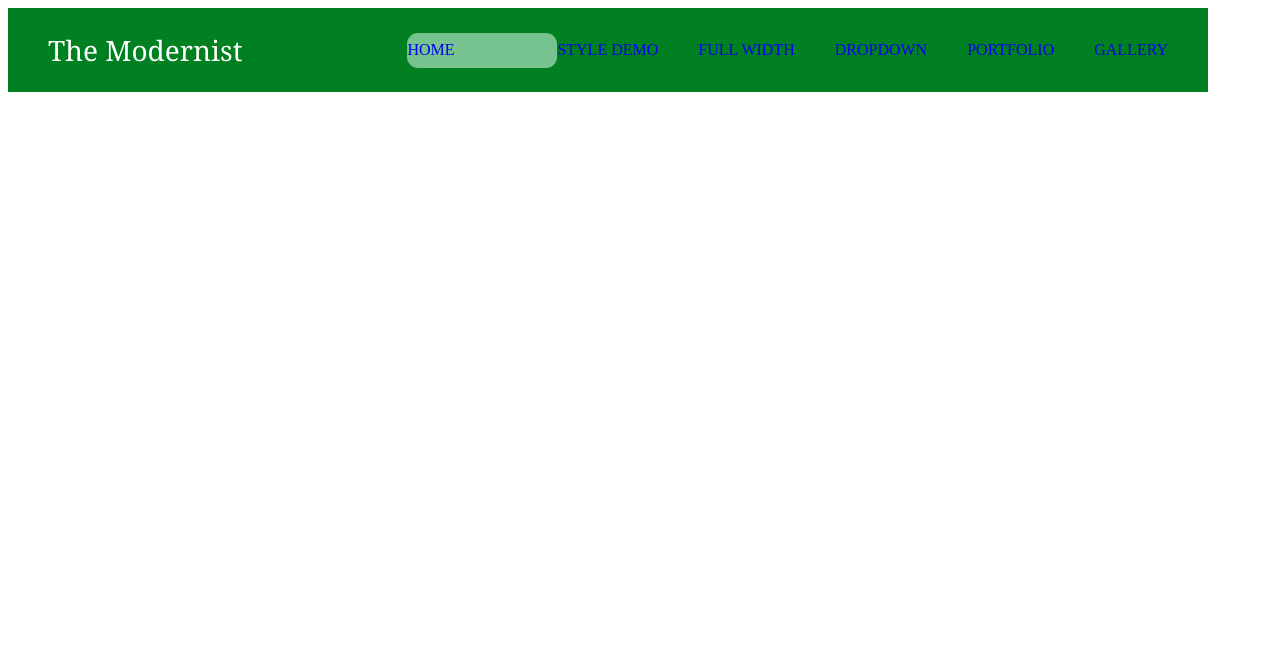
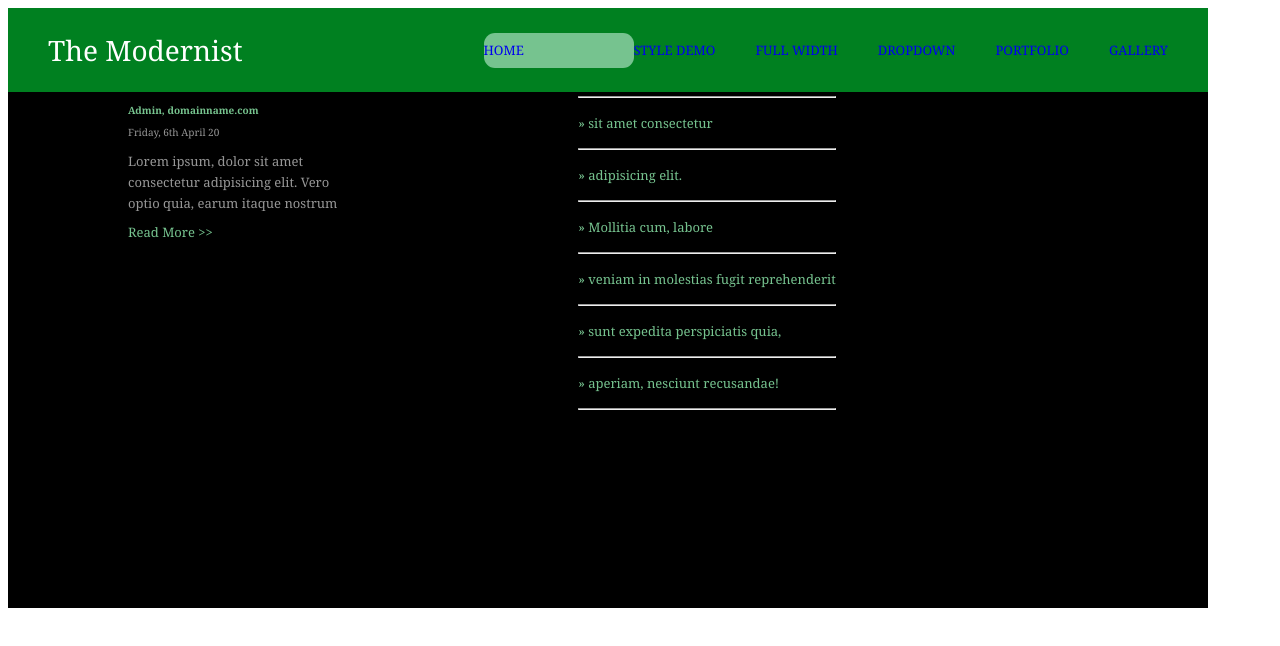
Before and after one commit to Heriqnaz/psd, a plain HTML site: page index.html in a window 1280 px wide. Drawn offline with Linux system fonts and the light colour scheme.

Commit message:
secund commit

```diff
--- a/index.html
+++ b/index.html
@@ -39,8 +39,40 @@
         <div class="news3"></div>
         <div class="news4"></div>
     </section>
-    <section class="slider"></section>
+    <section class="imges">
+        <div class="img"></div>
+        <div class="img"></div>
+        <div class="img"></div>
+        <div class="img"></div>
+        <div class="img"></div>
+        <div class="img"></div>
+    </section>
 </div>
+<footer class="footer">
+        <div class="Blog">
+            <h1 class="h1">From The Blog</h1><br>
+            <h2 class="h2">Post Title</h2>
+            <h3 class="h3">Admin, domainname.com</h3>
+            <p class="day">Friday, 6th April 20</p>
+            <p class="blog-test">Lorem ipsum, dolor sit amet consectetur adipisicing elit. Vero optio quia, earum itaque nostrum ipsam debitis adipisci consectetur ad qui quod quisquam soluta similique quaerat! Cum blanditiis earum autem commodi!</p>
+            <p class="more">Read More  >></p>
+        </div>
+        <div class="Links">
+            <h1 class="link-h1">Quick Links</h1>
+            <ul>
+            <li>»  Lorem, ipsum dolor</li>
+            <hr>
+            <li>»  sit amet consectetur</li><hr>
+            <li>»  adipisicing elit.</li><hr>
+            <li>»  Mollitia cum, labore</li><hr>
+            <li>»  veniam in molestias fugit reprehenderit</li><hr>
+            <li>»  sunt expedita perspiciatis quia,</li><hr>
+            <li>»  aperiam, nesciunt recusandae!</li><hr>
+        </ul>
+        </div>
+        <div class="Tweets"></div>
+        <div class="Contact"></div>
+</footer>
     <script src="main.js"> </script>
 </body>
 </html>
--- a/main.js
+++ b/main.js
@@ -75,3 +75,10 @@ const home = document.getElementsByClassName('navigation-item')[0];
 home.addEventListener('click', function() {
       x.style.display = 'block';
 })
+
+const blog = document.getElementsByClassName("blog-test")[0]
+const more = document.getElementsByClassName("more")[0];
+more.addEventListener('click', function() {
+  blog.style.height= 'auto';
+  this.style.display= 'none';
+});
--- a/style.css
+++ b/style.css
@@ -2,7 +2,6 @@ body {
     cursor: pointer;
 }
 .navigation {
-
     position: fixed;
 }
 .navigation-container {
@@ -72,25 +71,136 @@ img {
     display: flex;
     justify-content: space-between;
     align-items: center;
-    background-color: #660000;
+
 
 }
 
 .news1, .news2, .news3, .news4 {
     width: 225px;
     height: 305px;
-    background-color: green;
+    background-color: #fff;
 
 }
+
+.news1:hover, .news2:hover, .news3:hover, .news4:hover {
+    background-color: #75c38f;
+}
+
 .news1 {
     margin-left: 120px;
 }
+
 .news4 {
     margin-right: 120px;
 }
+
 .home {
+    width: 1200px;
+    height: 1578px;
+    background-color: #660000;
     display: none;
 }
+
 .style {
     display: none;
 }
+
+.footer {
+    background-color: black;
+    width: 1200px;
+    height: 600px;
+    display: flex;
+    justify-content: space-between;
+
+}
+.imges {
+    display: flex;
+    flex-wrap: wrap;
+    justify-content: center;
+
+}
+
+.img {
+    width: 290px;
+    height: 190px;
+    background-color: #353535;
+    margin: 10px 10px 10px 10px;
+    border: solid 10px #ffffff;
+
+
+}
+
+.img:hover {
+    border: solid 10px #76c38f;
+}
+
+.Blog {
+    margin-left: 120px;
+}
+
+.blog-test {
+    width: 224px;
+    height: 60px;
+    font-size: 13px;
+    line-height: 21px;
+    color: rgb(151,151,151);
+    font-family: "Georgia";
+    overflow: hidden;
+}
+
+.h1 {
+    font-size: 16px;
+    line-height: 19px;
+    color: rgb(255,255,255);
+    font-family: "Georgia";
+}
+
+.h2 {
+    font-size: 13px;
+    line-height: 16px;
+    color: rgb(118,195,143);
+    font-family: "Georgia";
+}
+
+.h3 {
+    font-size: 10px;
+    line-height: 12px;
+    color: rgb(118,195,142);
+    font-family: "Georgia";
+}
+
+.day {
+    font-size: 10px;
+    line-height: 12px;
+    color: rgb(151,151,151);
+    font-family: "Georgia";
+}
+
+.more {
+    font-size: 13px;
+    line-height: 16px;
+    color: rgb(118,195,143);
+    font-family: "Georgia";
+}
+
+.link-h1 {
+    font-size: 16px;
+    line-height: 19px;
+    color: rgb(255,255,255);
+    font-family: "Georgia";
+}
+ul {
+    list-style: none;
+
+}
+
+li {
+    font-size: 13px;
+    line-height: 34px;
+    color: rgb(118,195,143);
+    font-family: "Georgia";
+}
+
+hr {
+  background-color: #404040;
+}
```
Also changed, not shown: Img/shift.jpg (added).
